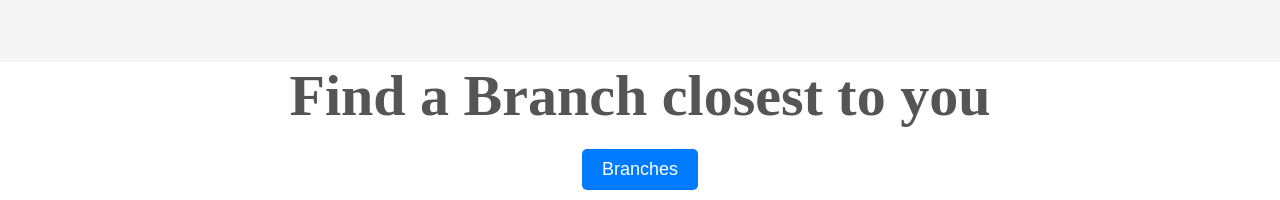
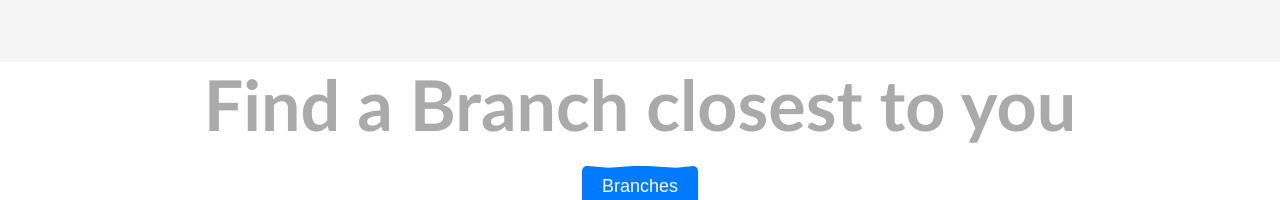
Before and after one commit to Iydeejames/Fortress-of-hope, a React (Create React App) app: page / in a window 1280 px wide. Shown: the part 2494-2694 px from the top of the page. Built offline with nearby package versions, Linux system fonts and the light colour scheme.

Commit message:
Update App.css

```diff
--- a/src/App.css
+++ b/src/App.css
@@ -428,10 +428,10 @@ video {
 }
 
 .find-branch-text {
-  font-size: 58px;
-  color: #555;
+  font-size: 70px;
+  color: #aaa;
   margin-bottom: 20px;
-  font-family: 'Times New Roman', Times, serif;
+  font-family: 'Trebuchet MS', 'Lucida Sans Unicode', 'Lucida Grande', 'Lucida Sans', Arial, sans-serif;
 }
 
 .find-branch-button {
@@ -443,6 +443,18 @@ video {
   border-radius: 5px;
   cursor: pointer;
   transition: background-color 0.3s ease;
+  clip-path: polygon(
+    50% 0%,
+    81% 5%,
+    100% 0,
+    100% 100%,
+    80% 95%,
+    50% 100%,
+    30% 95%,
+    0 100%,
+    0 0,
+    23% 5%
+  );
 }
 
 .find-branch-button:hover {
```
